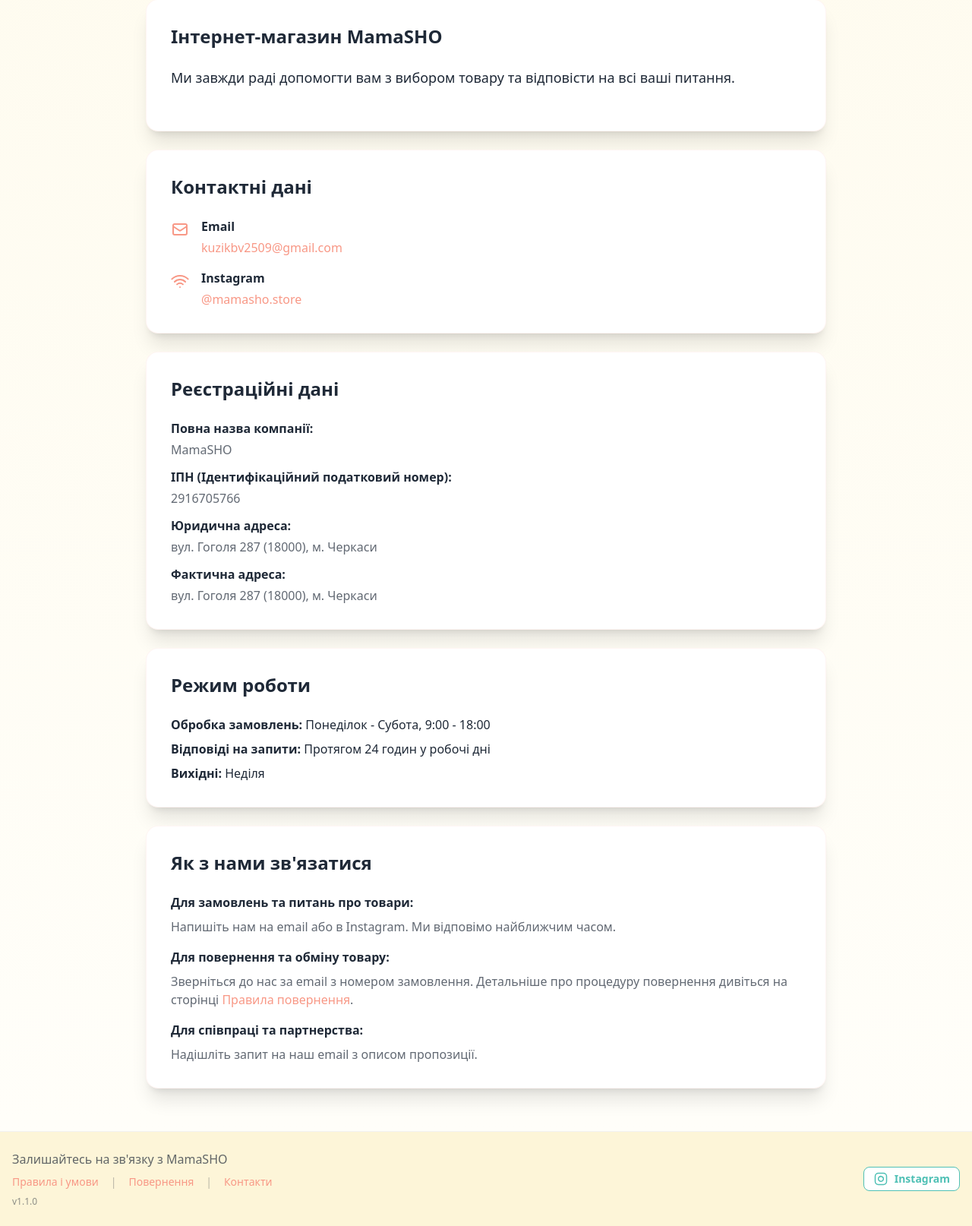
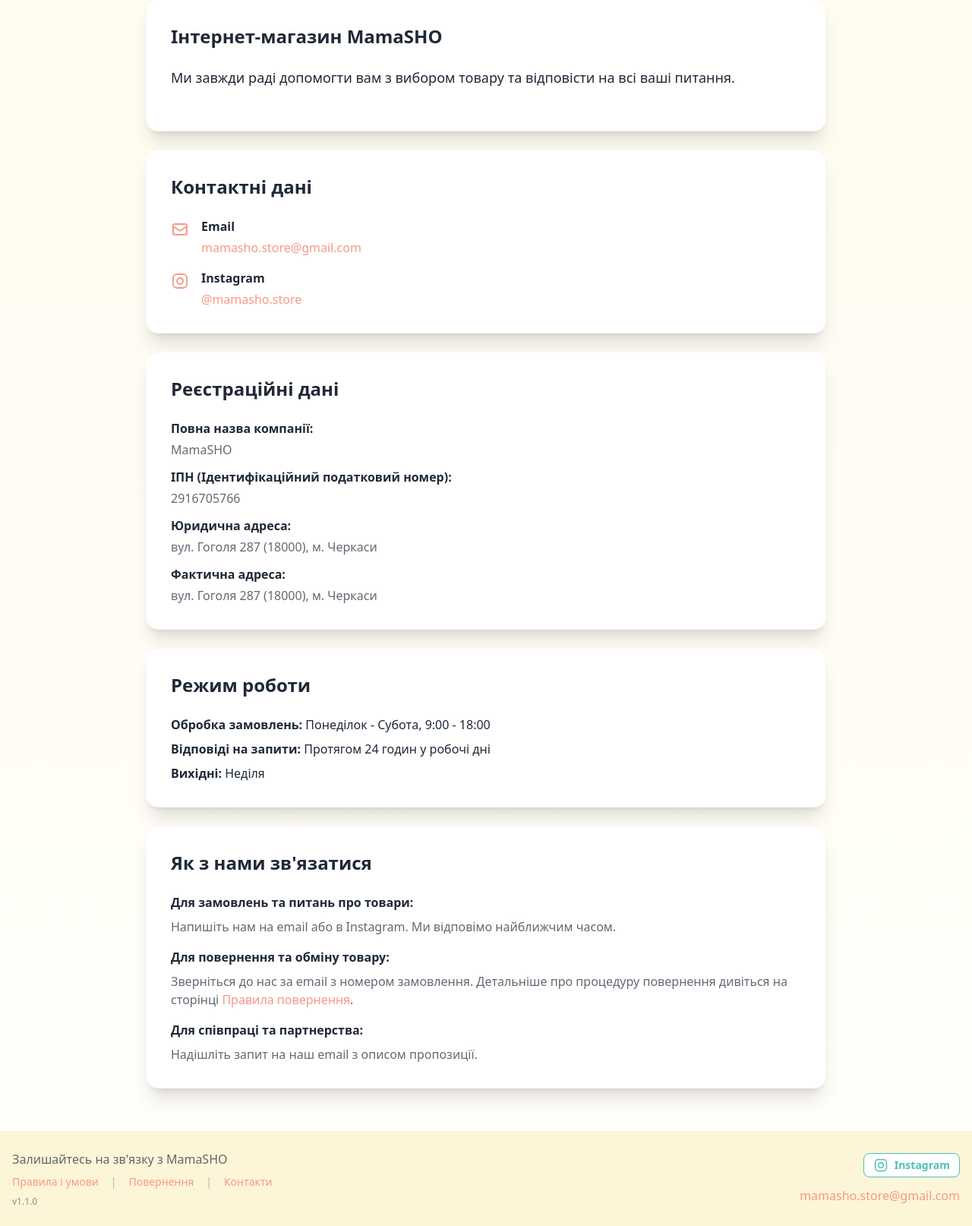
Before and after one commit to BohdanKuzik/MamaSHO, a Django app: page /contact/ in a window 1280 px wide. Shown: the part 170-1784 px from the top of the page at 76% size. Run offline with Django 5.2, Linux system fonts and the light colour scheme; some libraries are stand-ins or nearby versions.

Commit message:
add emails

```diff
--- a/catalog/templates/catalog/info/contact_info.html
+++ b/catalog/templates/catalog/info/contact_info.html
@@ -24,13 +24,17 @@
                         </svg>
                         <div>
                             <h3 class="font-semibold mb-1">Email</h3>
-                            <a href="mailto:kuzikbv2509@gmail.com" class="text-primary hover:underline">kuzikbv2509@gmail.com</a>
+                            <div class="flex flex-col">
+                                <a href="mailto:mamasho.store@gmail.com" class="text-primary hover:underline">mamasho.store@gmail.com</a>
+                            </div>
                         </div>
                     </div>
 
                     <div class="flex items-start gap-4">
-                        <svg xmlns="http://www.w3.org/2000/svg" class="h-6 w-6 text-primary flex-shrink-0 mt-1" fill="none" viewBox="0 0 24 24" stroke="currentColor">
-                            <path stroke-linecap="round" stroke-linejoin="round" stroke-width="2" d="M8.111 16.404a5.5 5.5 0 017.778 0M12 20h.01m-7.08-7.071c3.904-3.905 10.236-3.905 14.141 0M1.394 9.393c5.857-5.857 15.355-5.857 21.213 0" />
+                        <svg xmlns="http://www.w3.org/2000/svg" viewBox="0 0 24 24" class="h-6 w-6 text-primary flex-shrink-0 mt-1" fill="none" stroke="currentColor" stroke-width="1.8">
+                            <rect x="3" y="3" width="18" height="18" rx="5"></rect>
+                            <path d="M16 11.37A4 4 0 1112.63 8 4 4 0 0116 11.37z"></path>
+                            <line x1="17.5" y1="6.5" x2="17.5" y2="6.5"></line>
                         </svg>
                         <div>
                             <h3 class="font-semibold mb-1">Instagram</h3>
--- a/templates/base.html
+++ b/templates/base.html
@@ -162,7 +162,7 @@
                     </div>
                     <span class="text-xs text-base-content/50">v1.1.0</span>
                 </div>
-                <div class="flex items-center gap-3">
+                <div class="flex flex-col items-center md:items-end gap-3">
                     <a href="https://www.instagram.com/mamasho.store?igsh=MWNpMnd3c3Btc3k2bg%3D%3D&utm_source=qr"
                        target="_blank"
                        rel="noopener noreferrer"
@@ -174,6 +174,10 @@
                             <line x1="17.5" y1="6.5" x2="17.5" y2="6.5"></line>
                         </svg>
                         Instagram
+                    </a>
+                    <a href="mailto:mamasho.store@gmail.com"
+                       class="text-primary text-sm sm:text-base hover:underline transition-colors text-center md:text-right">
+                        mamasho.store@gmail.com
                     </a>
                 </div>
             </div>
```
